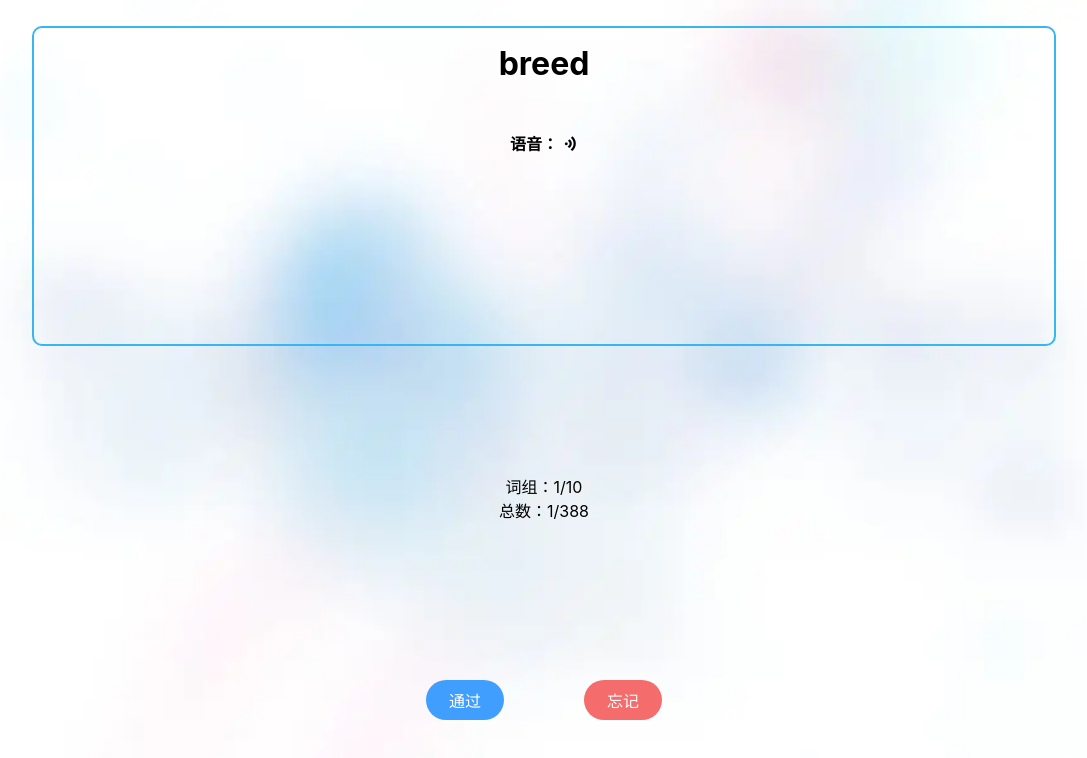
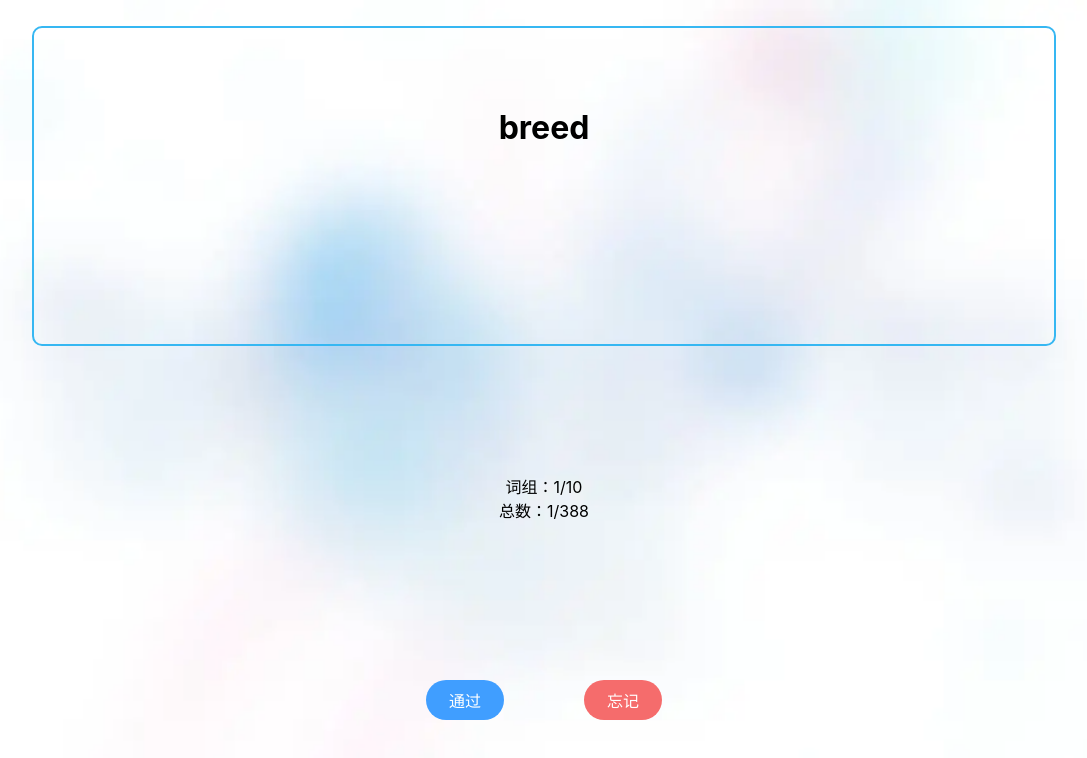
Before and after one commit to soxio/vue3-words, a Vue app: page / in a window 1280 px wide. Shown: the top 758 px of the page, without its empty margins (96-1183 px from the left). Built offline with nearby package versions, Linux system fonts and the light colour scheme.

Commit message:
移除语音

```diff
--- a/src/App.vue
+++ b/src/App.vue
@@ -3,18 +3,18 @@
     <div class="word">
       <template v-if="!spell">
         <h1>{{ wordObj?.word }}</h1>
-        <div class="voice">
+        <!-- <div class="voice">
           语音：
           <i class="iconfont icon-yuyin voice-i" :class="{ 'voice-color': voice }" @click="playVoice"></i>
-        </div>
+        </div> -->
         <h3 v-show="show" class="meaning">{{ wordObj?.meaning }}</h3>
       </template>
       <div v-else class="spell-meaning">
         <h3>{{ wordObj?.meaning }}</h3>
-        <div class="voice">
+        <!--  <div class="voice">
           语音：
           <i class="iconfont icon-yuyin voice-i" :class="{ 'voice-color': voice }" @click="playVoice"></i>
-        </div>
+        </div> -->
       </div>
 
     </div>
@@ -148,7 +148,7 @@ getTenWords()
 getWord()
 
 // 语音
-const utterance = new SpeechSynthesisUtterance("Hello world!");
+/* const utterance = new SpeechSynthesisUtterance("Hello world!");
 utterance.lang = 'en-US' // 语言
 utterance.pitch = 0 // 音调
 utterance.rate = 0.8//  速度 0.1 - 10之间    正常为1倍播放
@@ -167,7 +167,7 @@ const playVoice = () => {
   utterance.text = wordObj.value.word
 
   speechSynthesis.speak(utterance);
-}
+} */
 </script>
 
 <style lang="less">
@@ -196,10 +196,11 @@ const playVoice = () => {
     border: 2px solid #36b7f2;
     border-radius: 10px;
     padding: 2vh 0;
-    /* h1 {
-      margin: 8% 5% 0;
 
-    } */
+    h1 {
+      margin: 8vh 0;
+
+    }
 
     .voice {
       margin: 6vh;
@@ -210,9 +211,9 @@ const playVoice = () => {
       }
     }
 
-    .meaning {
+    /* .meaning {
       margin: 0 5%;
-    }
+    } */
 
     .spell-meaning {
       margin-top: 5vh;
```
